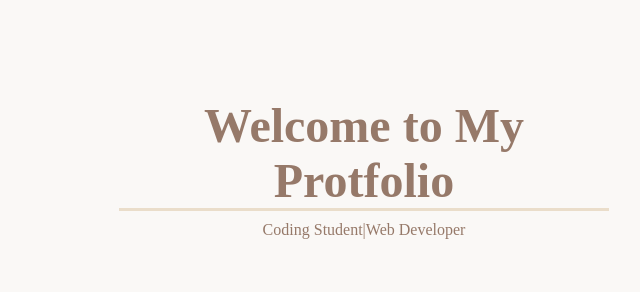
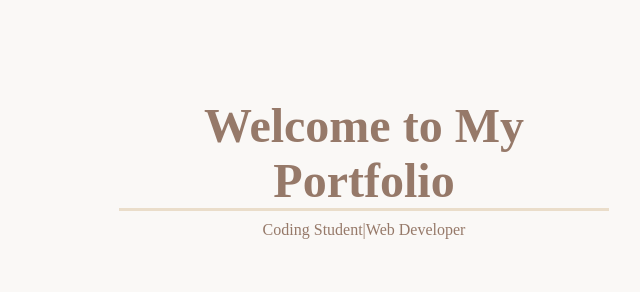
Before and after one commit to Liyo-mx/Portfolio, a plain HTML site: page index.html in a window 1280 px wide. Shown: the top 292 px of the page, 426-1066 px from the left. Drawn offline with Linux system fonts and the light colour scheme.

Commit message:
Update index.html

```diff
--- a/index.html
+++ b/index.html
@@ -25,7 +25,7 @@
 
 <section class="Home">
 <header>
-<h2>Welcome to My Protfolio</h2>
+<h2>Welcome to My Portfolio</h2>
 
 <p>Coding Student|Web Developer</p>
 </header>
```
